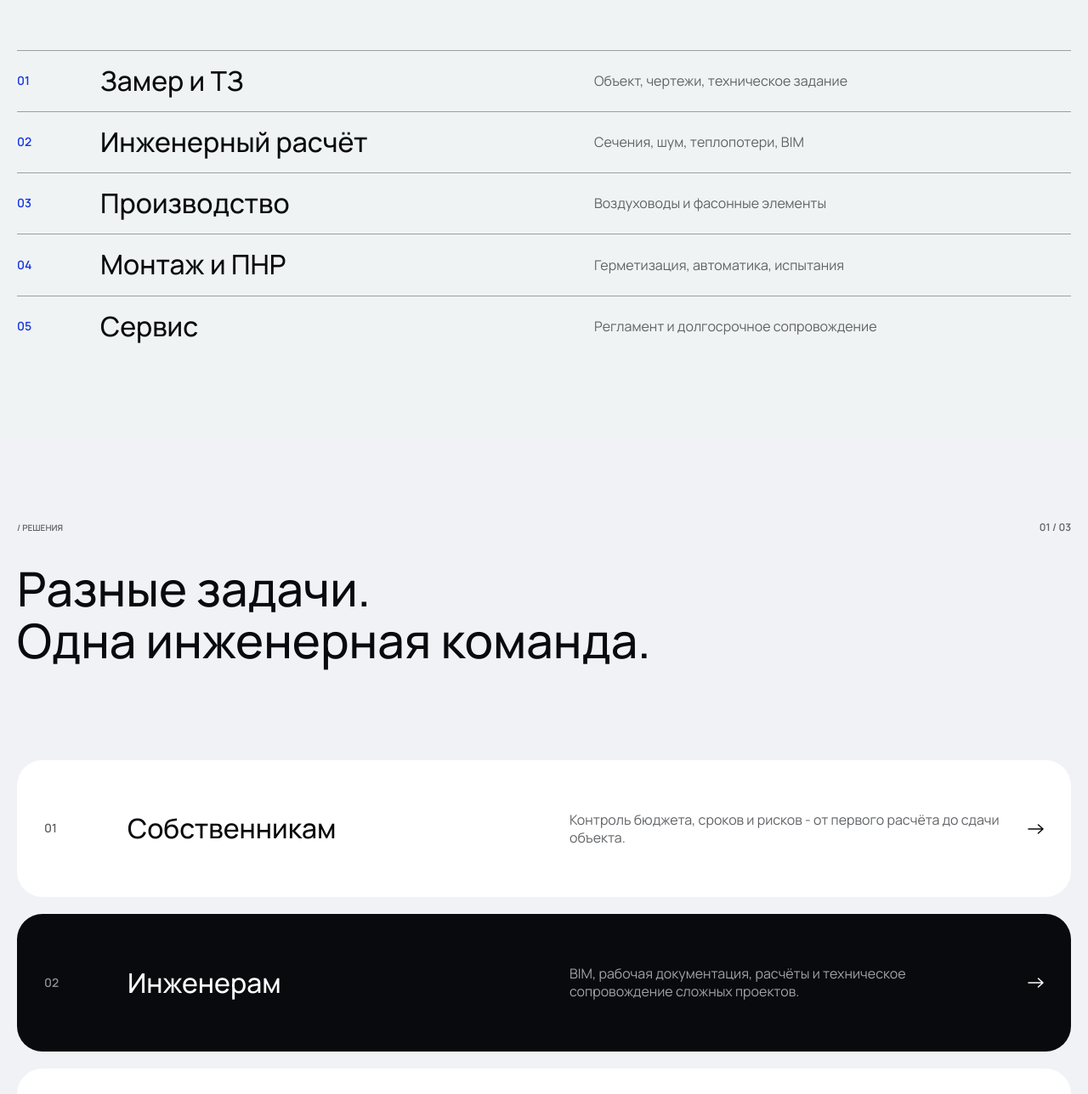
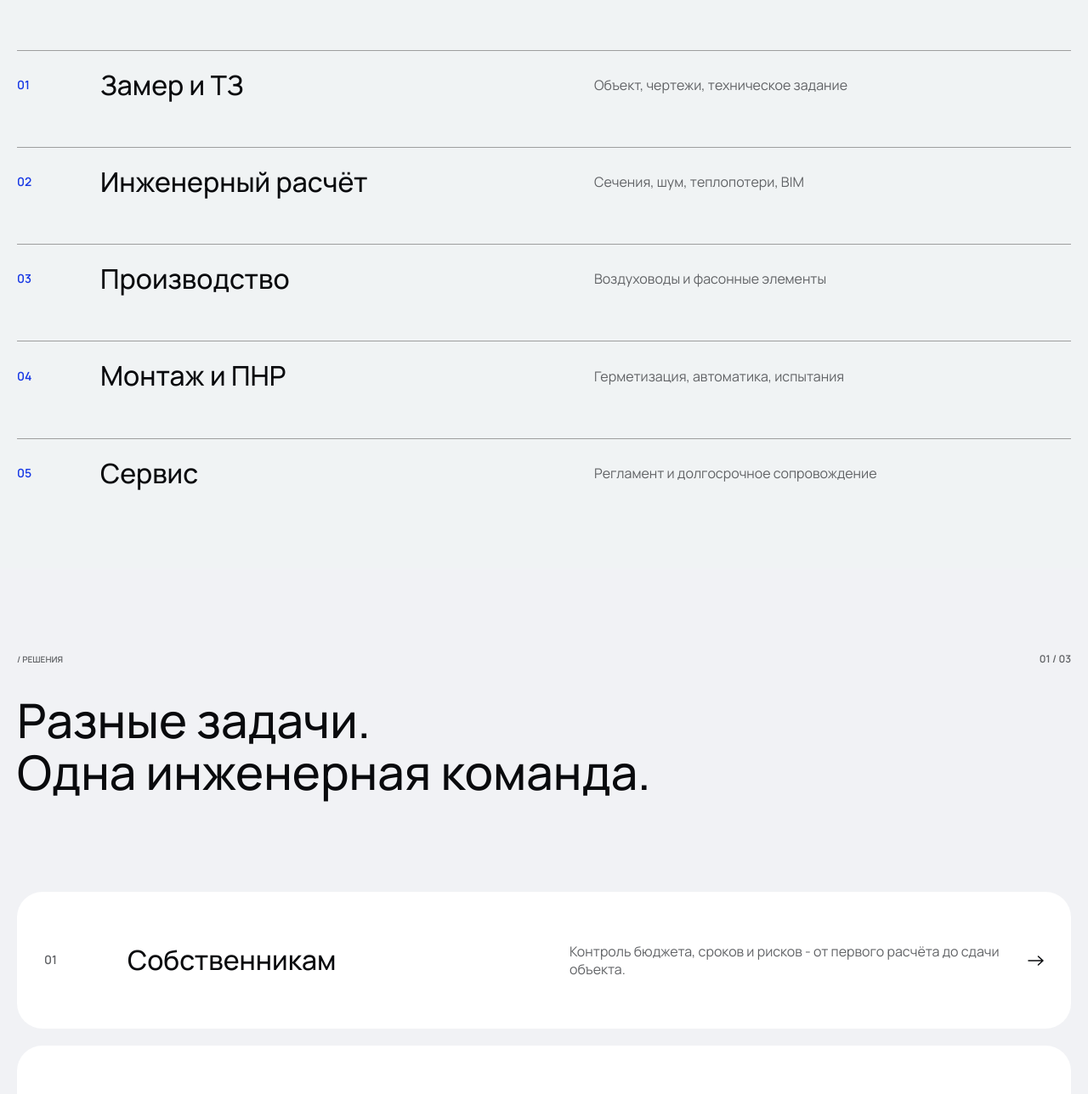
Before and after one commit to svyat1234/ven-systems, a plain HTML site: page index.html in a window 1280 px wide. Shown: the part 4240-5528 px from the top of the page at 85% size. Drawn offline with Linux system fonts and the light colour scheme.

Commit message:
Небольшие правки

```diff
--- a/css/style.css
+++ b/css/style.css
@@ -805,6 +805,7 @@ button {
 .process__list {
     display: flex;
     flex-direction: column;
+    gap: 55px;
 }
 
 .process__item {
@@ -812,7 +813,7 @@ button {
     grid-template-columns: 78px minmax(0, 1fr) minmax(0, 1fr);
     align-items: center;
     gap: 20px;
-    padding: 18px 0;
+    padding-top: 23px;
     border-top: 1px solid #9E9E9E;
 }
 
--- a/index.html
+++ b/index.html
@@ -451,7 +451,7 @@
                     </span>
                 </a>
                 <!-- /.solutions__item -->
-                <a href="#" class="solutions__item solutions__item--active">
+                <a href="#" class="solutions__item">
                     <span class="solutions__num">02</span>
                     <span class="solutions__name">Инженерам</span>
                     <span class="solutions__desc">BIM, рабочая документация, расчёты и техническое сопровождение сложных проектов.</span>
```
